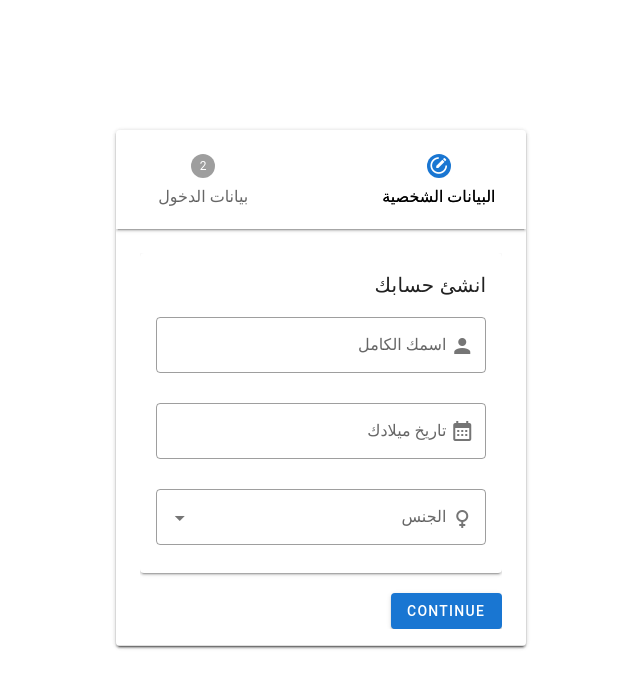
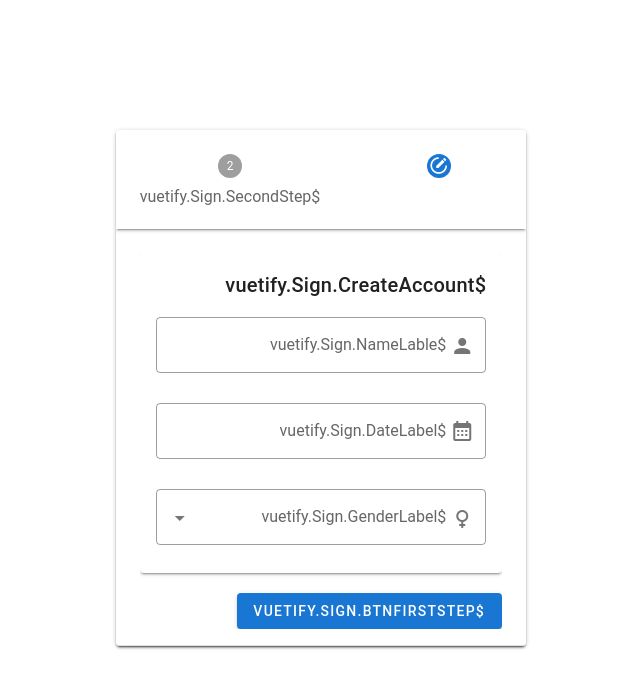
Before and after one commit to RubaAmrayn/upgrading, a Vue app: page /#/Sign in a window 1280 px wide. Shown: the top 688 px of the page, without its empty margins (319-959 px from the left). Built offline with nearby package versions, Linux system fonts and the light colour scheme; a small style sheet from the web is missing.

Commit message:
signText

```diff
--- a/src/views/sign.vue
+++ b/src/views/sign.vue
@@ -9,14 +9,14 @@
         >
           <v-stepper v-model="steps" alt-labels non-linear>
             <v-stepper-header>
-              <v-stepper-step complete step="1" :editable="steps == 1"
-                >البيانات الشخصية</v-stepper-step
-              >
+              <v-stepper-step complete step="1" :editable="steps == 1">{{
+                FirstStep
+              }}</v-stepper-step>
               <v-stepper-step
                 :complete="steps == 2"
                 step="2"
                 :editable="steps === 2"
-                >بيانات الدخول</v-stepper-step
+                >{{ SecondStep }}</v-stepper-step
               >
             </v-stepper-header>
 
@@ -24,15 +24,15 @@
               <v-stepper-content step="1">
                 <v-card class="mb-5" color=" lighten-1" height="320px">
                   <v-card-title>
-                    <span>انشئ حسابك</span>
+                    <span>{{ CreateAccount }}</span>
                   </v-card-title>
                   <v-card-text class="pb-0">
                     <v-form ref="LoginForm" lazy-validation>
                       <v-text-field
                         prepend-inner-icon="mdi-account"
-                        label="اسمك الكامل"
+                        :label="NameLable"
                         outlined
-                        hint="يرجى كتابة الاسم الثلاثي"
+                        :hint="NameHint"
                         required
                       ></v-text-field>
                       <v-menu
@@ -47,9 +47,9 @@
                           <v-text-field
                             prepend-inner-icon="mdi-calendar-month"
                             v-model="date"
-                            label="تاريخ ميلادك"
+                            :label="DateLabel"
                             outlined
-                            hint="يوم - شهر - سنة"
+                            :hint="DateHint"
                             readonly
                             v-on="on"
                           ></v-text-field>
@@ -64,14 +64,16 @@
                         prepend-inner-icon="mdi-gender-female"
                         v-model="select"
                         :items="items"
-                        label="الجنس"
+                        :label="GenderLabel"
                         outlined
                         required
                       ></v-select>
                     </v-form>
                   </v-card-text>
                 </v-card>
-                <v-btn color="primary" @click="steps = 2">Continue</v-btn>
+                <v-btn color="primary" @click="steps = 2">{{
+                  BtnFirstStep
+                }}</v-btn>
               </v-stepper-content>
 
               <v-divider></v-divider>
@@ -79,7 +81,7 @@
               <v-stepper-content step="2">
                 <v-card class="mb-5" color=" lighten-1" height="400px">
                   <v-card-title>
-                    <span>انشئ حسابك</span>
+                    <span>{{ CreateAccount }}</span>
                   </v-card-title>
                   <v-card-text class="pb-0">
                     <v-form ref="LoginForm" lazy-validation>
@@ -94,16 +96,16 @@
 
                       <v-text-field
                         prepend-inner-icon="mdi-lock"
-                        label="كلمة المرور"
+                        :label="PasswordLabel"
                         outlined
                         type="password"
-                        hint="لا تقل عن ستة حروف وارقام"
+                        :hint="PasswordHint"
                         required
                       ></v-text-field>
                       <v-text-field
                         class="bt:1px"
                         prepend-inner-icon="mdi-at"
-                        label="الايميل"
+                        :label="EmailLable"
                         outlined
                         type="email"
                         hint="yy@gmail.com"
@@ -111,7 +113,7 @@
                       ></v-text-field>
                       <v-text-field
                         prepend-inner-icon="mdi-phone"
-                        label="رقم جوالك"
+                        :label="PhoneLabel"
                         outlined
                         type="text"
                         hint="050XXXXXXX"
@@ -121,9 +123,9 @@
                   </v-card-text>
                 </v-card>
 
-                <v-btn color="primary" @click="register">register</v-btn>
+                <v-btn color="primary" @click="register">{{ RegsBtn }}</v-btn>
 
-                <v-btn text @click="steps = 1">Back</v-btn>
+                <v-btn text @click="steps = 1">{{ BtnSecondStep }}</v-btn>
               </v-stepper-content>
             </v-stepper-items>
           </v-stepper>
@@ -146,7 +148,83 @@ export default {
       items: ["ذكر", "انثى"]
     };
   },
-  computed: {},
+  computed: {
+    firstStep() {
+      return this.$vuetify.lang.t("$vuetify.Sign.FirstStep");
+    },
+    SecondStep() {
+      return this.$vuetify.lang.t("$vuetify.Sign.SecondStep");
+    },
+    CreateAccount() {
+      return this.$vuetify.lang.t("$vuetify.Sign.CreateAccount");
+    },
+    NameLable() {
+      return this.$vuetify.lang.t("$vuetify.Sign.NameLable");
+    },
+    NameHint() {
+      return this.$vuetify.lang.t("$vuetify.Sign.NameHint");
+    },
+    NameError() {
+      return this.$vuetify.lang.t("$vuetify.Sign.NameError");
+    },
+    DateLabel() {
+      return this.$vuetify.lang.t("$vuetify.Sign.DateLabel");
+    },
+    DateHint() {
+      return this.$vuetify.lang.t("$vuetify.Sign.DateHint");
+    },
+    DateError() {
+      return this.$vuetify.lang.t("$vuetify.Sign.DateError");
+    },
+    GenderLabel() {
+      return this.$vuetify.lang.t("$vuetify.Sign.GenderLabel");
+    },
+    GenderError() {
+      return this.$vuetify.lang.t("$vuetify.Sign.GenderError");
+    },
+    BtnFirstStep() {
+      return this.$vuetify.lang.t("$vuetify.Sign.BtnFirstStep");
+    },
+    UsernameLabel() {
+      return this.$vuetify.lang.t("$vuetify.Login.username");
+    },
+    UsernameHint() {
+      return this.$vuetify.lang.t("$vuetify.Login.usernameHint");
+    },
+    UsernameError() {
+      return this.$vuetify.lang.t("$vuetify.Login.usernameError");
+    },
+    PasswordLabel() {
+      return this.$vuetify.lang.t("$vuetify.Login.password");
+    },
+    PasswordHint() {
+      return this.$vuetify.lang.t("$vuetify.Login.passwordHint");
+    },
+    PasswordError() {
+      return this.$vuetify.lang.t("$vuetify.Login.passwordError");
+    },
+    PasswordLengthError() {
+      return this.$vuetify.lang.t("$vuetify.Login.passwordLengthError");
+    },
+    EmailLable() {
+      return this.$vuetify.lang.t("$vuetify.Sign.EmailLable");
+    },
+    EmailError() {
+      return this.$vuetify.lang.t("$vuetify.Sign.EmailError");
+    },
+    PhoneLabel() {
+      return this.$vuetify.lang.t("$vuetify.Sign.PhoneLabel");
+    },
+    PhonError() {
+      return this.$vuetify.lang.t("$vuetify.Sign.PhonError");
+    },
+    RegsBtn() {
+      return this.$vuetify.lang.t("$vuetify.Sign.RegsBtn");
+    },
+    BtnSecondStep() {
+      return this.$vuetify.lang.t("$vuetify.Sign.BtnSecondStep");
+    }
+  },
   methods: {
     onInput(val) {
       this.steps = parseInt(val);
```
Also changed, not shown: src/i18nLocalization/AR/signText.js (added, +20 -0 lines).
